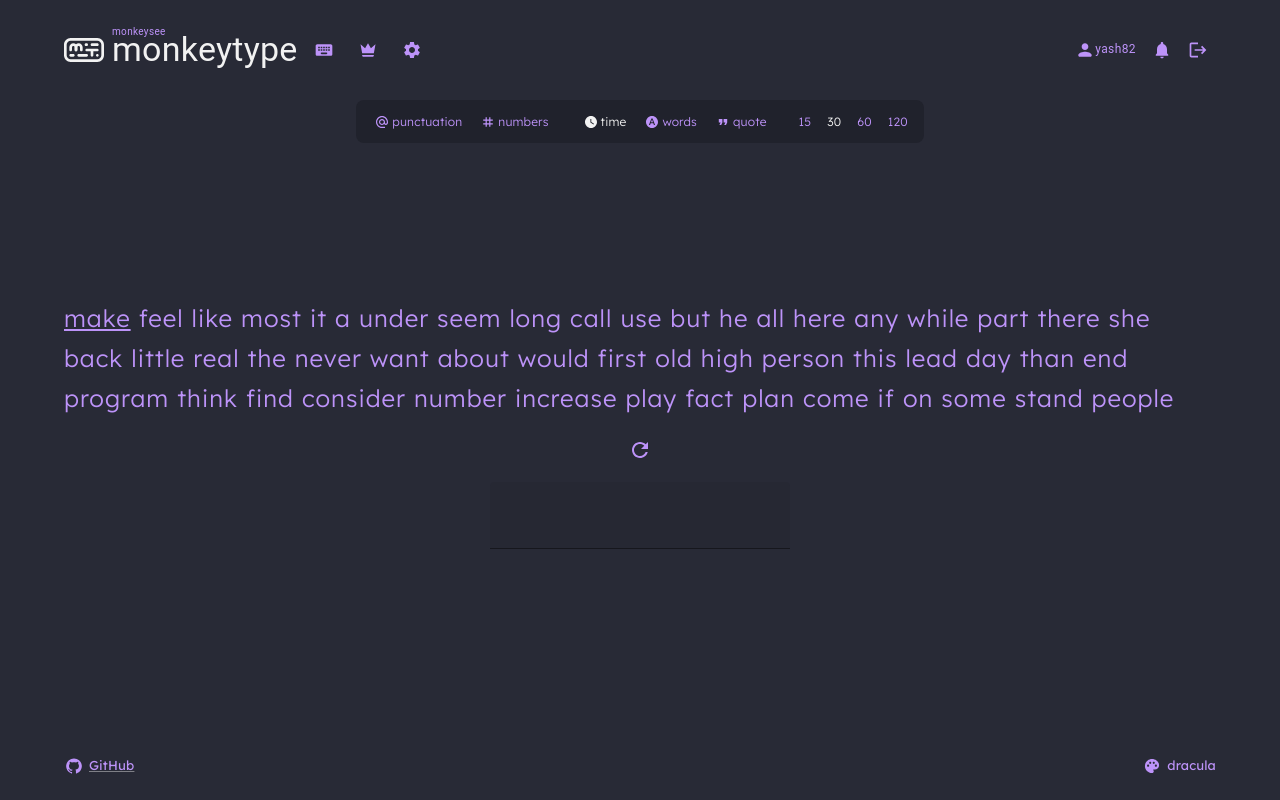
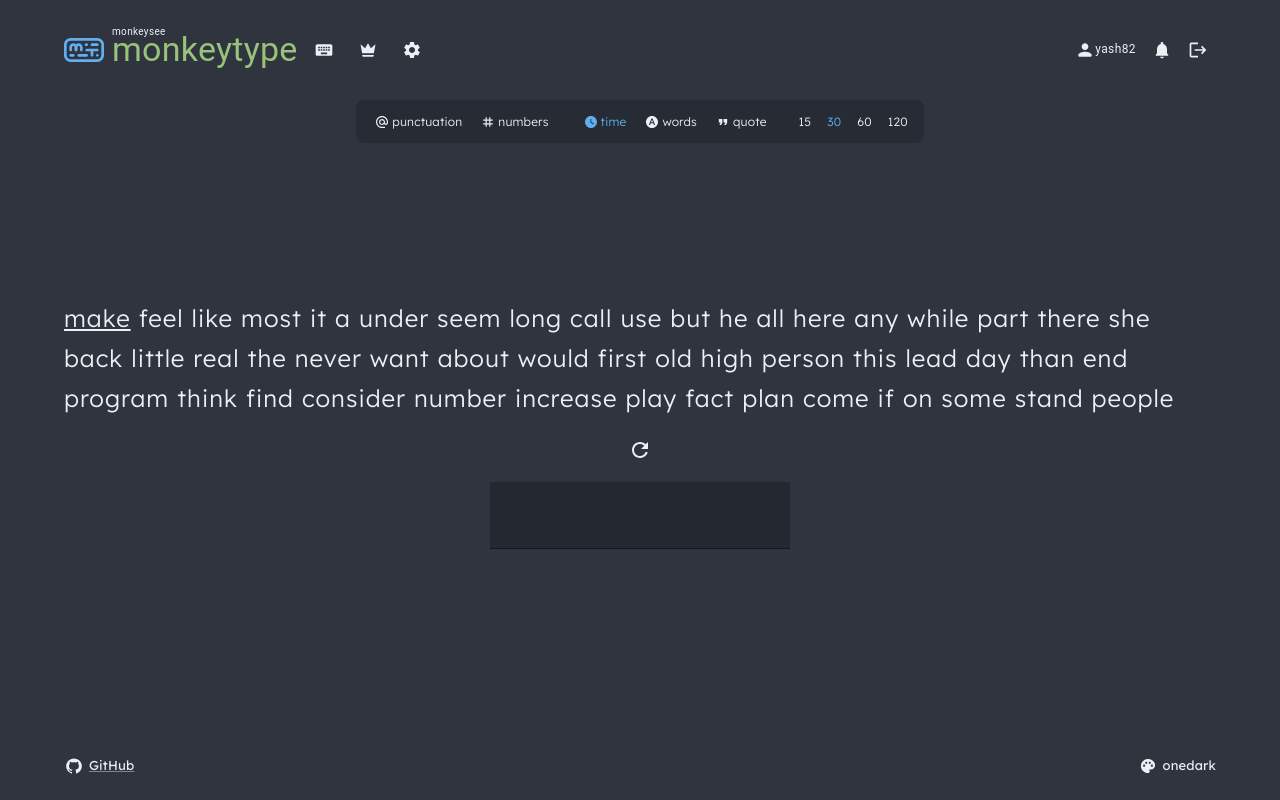
Before and after one commit to YaSh8202/react-monkey-type, a React (Create React App) app: page / in a window 1280 px wide. Built offline with nearby package versions, Linux system fonts and the light colour scheme.

Commit message:
added theme Modal

```diff
--- a/public/index.html
+++ b/public/index.html
@@ -25,6 +25,7 @@
       * {
         font-family: "Lexend Deca", sans-serif;
         margin: 0;
+        transition: "all 0.3s ease-in-out";
       }
     </style>
     <!--
--- a/src/components/Footer.tsx
+++ b/src/components/Footer.tsx
@@ -4,8 +4,9 @@ import React from "react";
 import GitHubIcon from "@mui/icons-material/GitHub";
 import PaletteRoundedIcon from "@mui/icons-material/PaletteRounded";
 import { useAppDispatch, useAppSelector } from "../store/store";
-import { setTheme } from "../store/themeSlice";
+import { openModal, setTheme } from "../store/themeSlice";
 import { Themes } from "../styles/theme";
+import ThemeModal from "./ThemeModal";
 function Footer() {
   const theme = useTheme();
   const dispatch = useAppDispatch();
@@ -53,7 +54,7 @@ function Footer() {
         <Stack direction={"row"}>
           <Box
             onClick={() => {
-              dispatch(setTheme(Themes.joker));
+              dispatch(openModal());
             }}
             sx={{
               background: "transparent",
@@ -74,6 +75,7 @@ function Footer() {
           </Box>
         </Stack>
       </Stack>
+      <ThemeModal />
     </Box>
   );
 }
--- a/src/components/Navbar.tsx
+++ b/src/components/Navbar.tsx
@@ -44,34 +44,42 @@ function Navbar() {
           >
             monkeysee
           </Typography>
-          <Typography color={theme.text.main} variant="h4">monkeytype</Typography>
+          <Typography color={theme.text.main} variant="h4">
+            monkeytype
+          </Typography>
         </Box>
         <IconButton>
-          <KeyboardRoundedIcon fontSize="small" htmlColor={theme.sub.main} />
+          <KeyboardRoundedIcon
+            fontSize="small"
+            htmlColor={theme.menuBtn["1"]}
+          />
         </IconButton>
         <IconButton>
-          <MemoCrown height={20} width={20} color={theme.sub.main} />
+          <MemoCrown height={20} width={20} color={theme.menuBtn["2"]} />
         </IconButton>
         <IconButton>
-          <SettingsIcon fontSize="small" htmlColor={theme.sub.main} />
+          <SettingsIcon fontSize="small" htmlColor={theme.menuBtn["3"]} />
         </IconButton>
       </Box>
       <Stack direction={"row"} spacing={1}>
         <Box>
           <IconButton>
-            <PersonRoundedIcon fontSize="small" htmlColor={theme.sub.main} />
-            <Typography variant="caption" color={theme.sub.main}>
+            <PersonRoundedIcon
+              fontSize="small"
+              htmlColor={theme.menuBtn["4"]}
+            />
+            <Typography variant="caption" color={theme.menuBtn["4"]}>
               yash82
             </Typography>
           </IconButton>
           <IconButton>
             <NotificationsRoundedIcon
               fontSize="small"
-              htmlColor={theme.sub.main}
+              htmlColor={theme.menuBtn["5"]}
             />
           </IconButton>
           <IconButton>
-            <LogoutIcon fontSize="small" htmlColor={theme.sub.main} />
+            <LogoutIcon fontSize="small" htmlColor={theme.menuBtn["6"]} />
           </IconButton>
         </Box>
       </Stack>
--- a/src/components/TestBox.tsx
+++ b/src/components/TestBox.tsx
@@ -24,6 +24,7 @@ const StyledTextField = styled(
   label: {
     color: "white",
   },
+  backgroundColor: theme.sub.alt,
 }));
 
 function TestBox() {
--- /dev/null
+++ b/src/components/ThemeModal.tsx
@@ -0,0 +1,146 @@
+import { Modal, Stack } from "@mui/material";
+import React, { useState } from "react";
+import { useAppDispatch, useAppSelector } from "../store/store";
+import { closeModal, setTheme } from "../store/themeSlice";
+import Box from "@mui/material/Box";
+import Typography from "@mui/material/Typography";
+import SearchIcon from "@mui/icons-material/Search";
+import { styled, useTheme } from "@mui/material/styles";
+import { Themes } from "../styles/theme";
+import CheckRoundedIcon from "@mui/icons-material/CheckRounded";
+const SearchInput = styled("input")(({ theme }) => ({
+  flex: 1,
+  background: "transparent",
+  outline: "none",
+  border: "none",
+  color: theme.text.main,
+  fontWeight: 300,
+  fontSize: "1rem",
+  "&::placeholder": {
+    color: theme.sub.main,
+    fontWeight: 300,
+  },
+}));
+
+const SelectThemeBtn = styled("button")(({ theme }) => ({
+  display: "flex",
+  flexDirection: "row",
+  alignItems: "center",
+  height: "35px",
+  background: "transparent",
+  outline: "none",
+  border: "none",
+  "&>p,svg": {
+    color: theme.text.main,
+  },
+  "&:hover": {
+    background: theme.text.main,
+    "&>p,svg": {
+      color: theme.sub.alt,
+    },
+  },
+}));
+
+function ThemeModal() {
+  const open = useAppSelector((state) => state.theme.themeModalOpen);
+  const dispatch = useAppDispatch();
+  const handleClose = () => dispatch(closeModal());
+  const theme = useTheme();
+  const currentTheme = useAppSelector((state) => state.theme.theme);
+  const [search, setSearch] = useState("");
+  const [filteredThemes, setFilteredThemes] = useState<Themes[]>(
+    Object.values(Themes)
+  );
+
+  const searchHandler = (e: React.ChangeEvent<HTMLInputElement>) => {
+    setSearch(e.target.value);
+    setFilteredThemes(
+      Object.values(Themes).filter((t) =>
+        t.toLowerCase().includes(e.target.value.toLowerCase())
+      )
+    );
+  };
+
+  return (
+    <Modal
+      open={open}
+      onClose={handleClose}
+      aria-labelledby="modal-modal-title"
+      aria-describedby="modal-modal-description"
+      componentsProps={{
+        backdrop: {
+          sx: {
+            background: "transparent",
+          },
+        },
+      }}
+    >
+      <Box
+        sx={{
+          position: "absolute" as "absolute",
+          top: "50%",
+          left: "50%",
+          transform: "translate(-50%, -50%)",
+          width: 600,
+          // border: `5px solid ${theme.sub.alt}`,
+          // boxShadow: 24,
+          display: "flex",
+          flexDirection: "column",
+          backgroundColor: theme.background.main,
+          height: 400,
+          borderRadius: "10px",
+          outline: `0.25rem solid ${theme.sub.alt}`,
+          // boxShadow: ` 0 0 0 calc(4px + 2px) ${theme.sub.alt}`,
+        }}
+      >
+        <Box
+          sx={{
+            display: "flex",
+            flexDirection: "row",
+            alignItems: "center",
+            height: "50px",
+            gap: "5px",
+            padding: "0 10px",
+          }}
+        >
+          <SearchIcon
+            sx={{
+              color: theme.sub.main,
+              padding: "0.5px",
+            }}
+          />
+          <SearchInput
+            value={search}
+            onChange={searchHandler}
+            type="text"
+            placeholder="Type to search"
+          />
+        </Box>
+        <Stack direction={"column"}>
+          {filteredThemes.map((t) => (
+            <SelectThemeBtn
+              onClick={() => {
+                dispatch(setTheme(t));
+              }}
+            >
+              <CheckRoundedIcon
+                fontSize="small"
+                sx={{
+                  color: theme.sub.main,
+                  mr: "5px",
+                  padding: "0.5px",
+                  opacity: currentTheme === t ? 1 : 0,
+                }}
+              />
+              <Typography sx={{ justifySelf: "flex-end", fontSize: "14px" }}>
+                {t}
+              </Typography>
+            </SelectThemeBtn>
+          ))}
+        </Stack>
+      </Box>
+    </Modal>
+  );
+}
+
+export default ThemeModal;
--- a/src/store/themeSlice.ts
+++ b/src/store/themeSlice.ts
@@ -2,13 +2,14 @@ import { createSlice } from "@reduxjs/toolkit";
 import type { PayloadAction } from "@reduxjs/toolkit";
 import { Themes } from "../styles/theme";
 
-
 export interface ThemeState {
   theme: Themes;
+  themeModalOpen: boolean;
 }
 
 const initialState: ThemeState = {
-  theme: Themes.dracula,
+  theme: Themes.oneDark,
+  themeModalOpen: false,
 };
 
 export const themeSlice = createSlice({
@@ -18,8 +19,14 @@ export const themeSlice = createSlice({
     setTheme: (state, action: PayloadAction<Themes>) => {
       state.theme = action.payload;
     },
+    closeModal: (state) => {
+      state.themeModalOpen = !state.themeModalOpen;
+    },
+    openModal: (state) => {
+      state.themeModalOpen = true;
+    },
   },
 });
 
-export const { setTheme } = themeSlice.actions;
+export const { setTheme, closeModal, openModal } = themeSlice.actions;
 export default themeSlice.reducer;
--- a/src/styles/theme.ts
+++ b/src/styles/theme.ts
@@ -24,6 +24,14 @@ declare module "@mui/material/styles" {
       extra: React.CSSProperties["color"];
       colorful: React.CSSProperties["color"];
       colorfulExtra: React.CSSProperties["color"];
+    };
+    menuBtn: {
+      1: React.CSSProperties["color"];
+      2: React.CSSProperties["color"];
+      3: React.CSSProperties["color"];
+      4: React.CSSProperties["color"];
+      5: React.CSSProperties["color"];
+      6: React.CSSProperties["color"];
     };
   }
 
@@ -65,6 +73,14 @@ declare module "@mui/material/styles" {
       extra: React.CSSProperties["color"];
       colorful: React.CSSProperties["color"];
       colorfulExtra: React.CSSProperties["color"];
+    };
+    menuBtn: {
+      1: React.CSSProperties["color"];
+      2: React.CSSProperties["color"];
+      3: React.CSSProperties["color"];
+      4: React.CSSProperties["color"];
+      5: React.CSSProperties["color"];
+      6: React.CSSProperties["color"];
     };
   }
 }
@@ -108,6 +124,25 @@ const joker = {
   colorfulErrorExtraColor: "#a62626",
 } as CustomTheme;
 
+const futureFunk = {
+  bgColor: "#2e1a47",
+  mainColor: "#f7f2ea",
+  caretColor: "#f7f2ea",
+  subColor: "#c18fff",
+  subAltColor: "#27173c",
+  textColor: "#f7f2ea",
+  errorColor: "#f04e98",
+  errorExtraColor: "#bd1c66",
+  colorfulErrorColor: "#f04e98",
+  colorfulErrorExtraColor: "#bd1c66",
+  menuBtn1: "#f04e98",
+  menuBtn2: "#f8bed6",
+  menuBtn3: "#f6eb61",
+  menuBtn4: "#a4dbe8",
+  menuBtn5: "#a266ed",
+  menuBtn6: "#a266ed",
+} as CustomTheme;
+
 function createThemeFunc(theme: CustomTheme) {
   return createTheme({
     background: {
@@ -132,6 +167,14 @@ function createThemeFunc(theme: CustomTheme) {
       colorful: theme.colorfulErrorColor,
       colorfulExtra: theme.colorfulErrorExtraColor,
     },
+    menuBtn: {
+      1: theme.menuBtn1 || theme.subColor,
+      2: theme.menuBtn2 || theme.subColor,
+      3: theme.menuBtn3 || theme.subColor,
+      4: theme.menuBtn4 || theme.subColor,
+      5: theme.menuBtn5 || theme.subColor,
+      6: theme.menuBtn6 || theme.subColor,
+    },
     palette: {
       primary: {
         main: "#fff",
@@ -146,9 +189,10 @@ function createThemeFunc(theme: CustomTheme) {
 }
 
 export enum Themes {
-  oneDark = "oneDark",
+  oneDark = "onedark",
   dracula = "dracula",
   joker = "joker",
+  futureFunk = "future funk",
 }
 
 export function getTheme(theme: Themes) {
@@ -157,6 +201,8 @@ export function getTheme(theme: Themes) {
       return createThemeFunc(dracula);
     case Themes.joker:
       return createThemeFunc(joker);
+    case Themes.futureFunk:
+      return createThemeFunc(futureFunk);
     default:
       return createThemeFunc(oneDarkTheme);
   }
--- a/typings.d.ts
+++ b/typings.d.ts
@@ -17,4 +17,10 @@ export type CustomTheme = {
   errorExtraColor: string;
   colorfulErrorColor: string;
   colorfulErrorExtraColor: string;
+  menuBtn1?: string;
+  menuBtn2?: string;
+  menuBtn3?: string;
+  menuBtn4?: string;
+  menuBtn5?: string;
+  menuBtn6?: string;
 };
```
